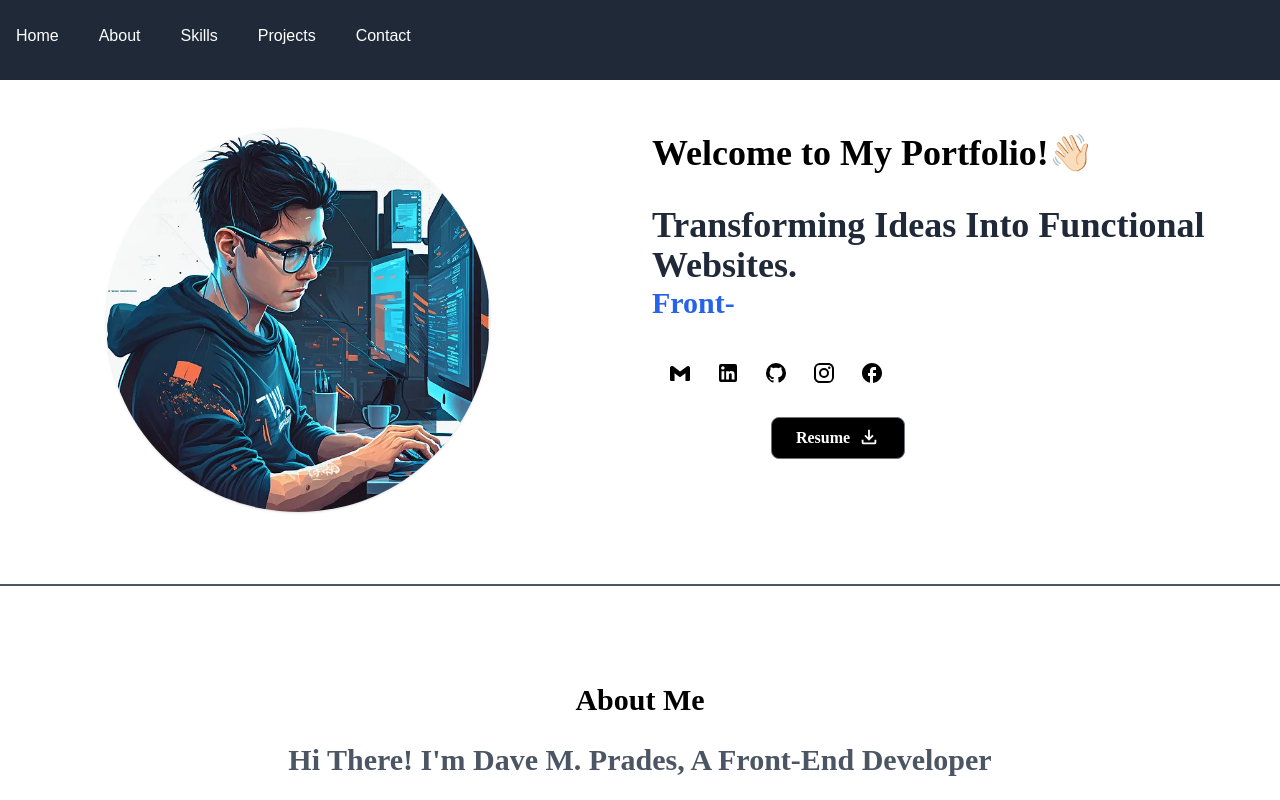
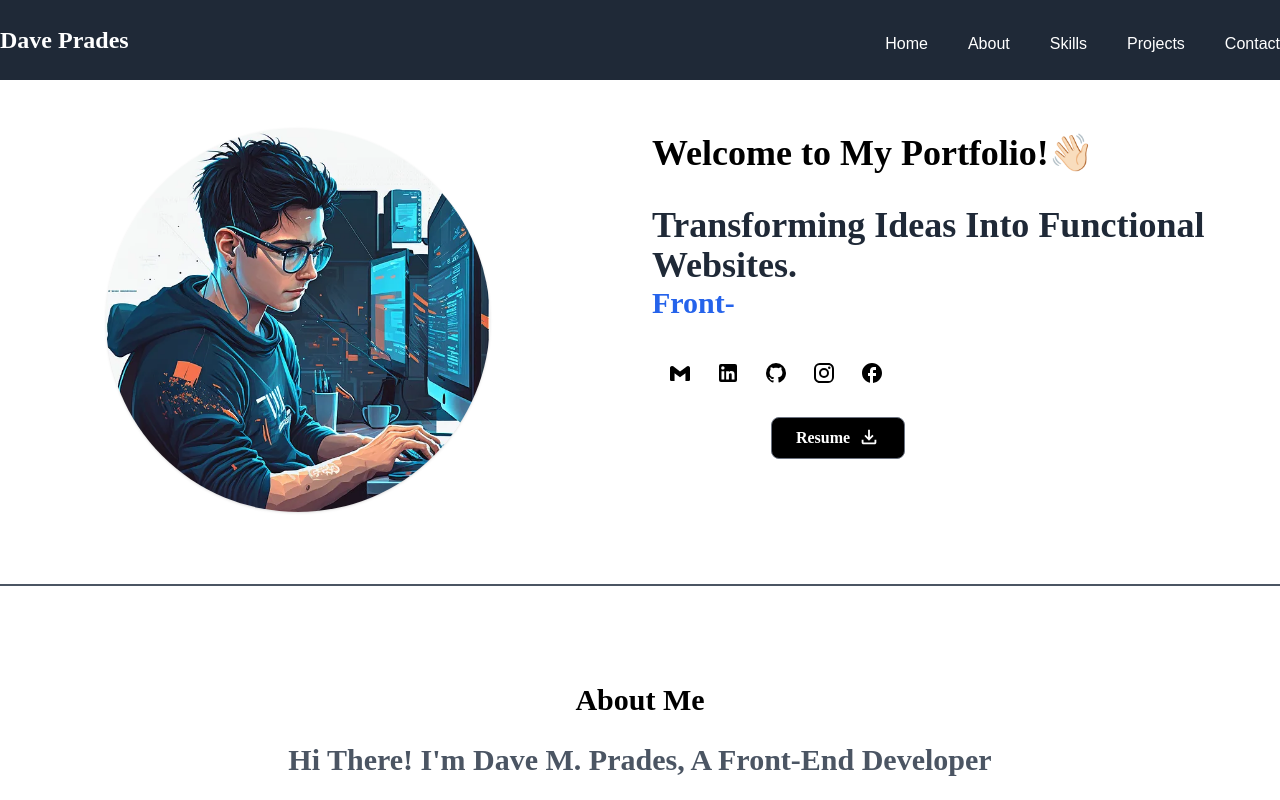
Before and after one commit to Wazeeexx/pradesportfolio, a Nuxt app: page / in a window 1280 px wide. Shown: the top 800 px of the page. Built offline with nearby package versions, Linux system fonts and the light colour scheme.

Commit message:
redo name

```diff
--- a/pages/index.vue
+++ b/pages/index.vue
@@ -4,9 +4,9 @@
         <header class="bg-gray-800 text-white py-6 flex justify-left">
           <nav class="navbar fixed top-0 w-full bg-gray-800 h-16 md:h-20">
             <div class="container mx-auto flex justify-between items-center">
-                <!-- <h1 class="text-xl sm:text-2xl font-bold text-center w-full sm:w-auto py-2 px-4 sm:px-0 mt-4" style="font-family: 'Poppins';">
+                <h1 class="text-xl sm:text-2xl font-bold text-center w-full sm:w-auto py-2 px-4 sm:px-0 mt-4" style="font-family: 'Poppins';">
                   Dave Prades
-                </h1> -->
+                </h1>
 
               <nav class="hidden md:flex space-x-10 font-medium font-poppins">
                 <a href="#" class="text-white hover:text-blue-300 pt-6 ml-4">Home</a>
```
